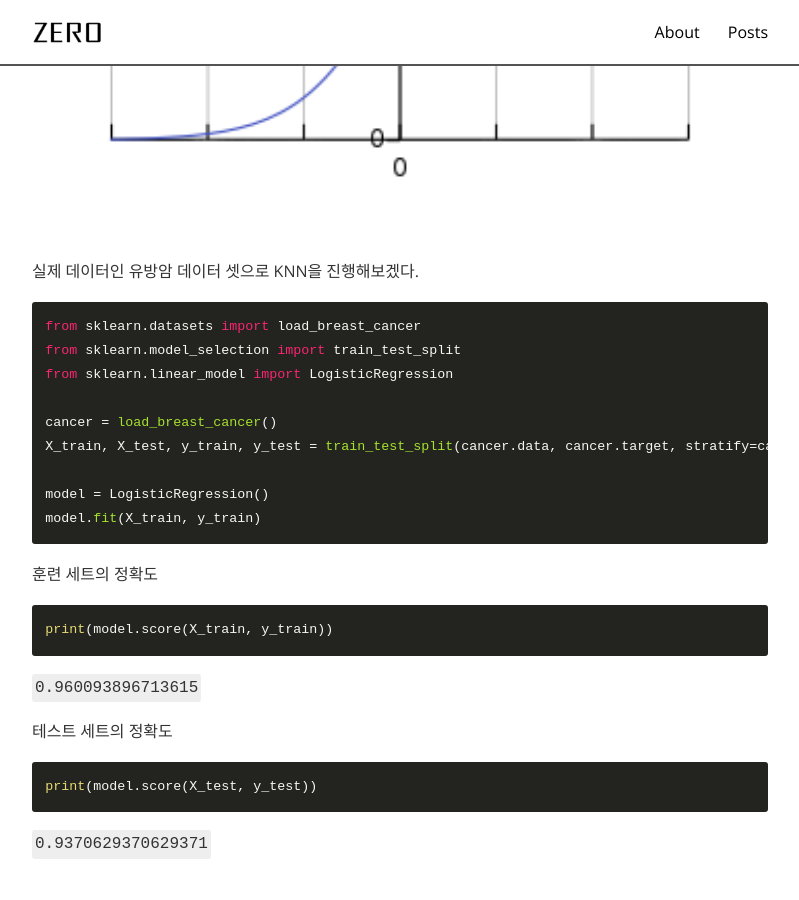
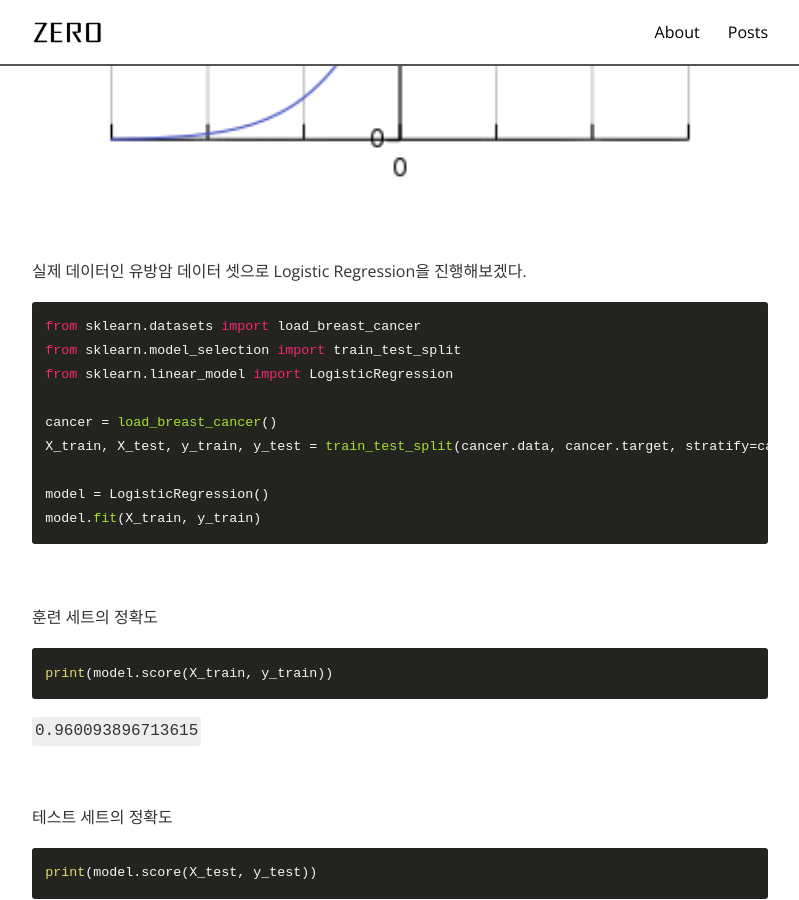
Before and after one commit to zeroaan/zeroaan.github.io, a Jekyll site: the page built from _posts/2020-06-02-[ML] Logistic Regression(로지스틱 회귀분석).md, in a window 1280 px wide and 900 px high, scrolled down 2920 px. Shown: the whole window, without its empty margins (240-1039 px from the left). Built offline with Jekyll 4.4.1, drawn with Linux system fonts in a browser that asks for light colours; nearby versions of some CDN libraries; formulas are drawn with MathJax 3; comment, search, counter and statistics services are not loaded.

Commit message:
Update: 2020-06-02-[ML] Logistic Regression(로지스틱 회귀분석)

````diff
--- a/_posts/2020-06-02-[ML] Logistic Regression(로지스틱 회귀분석).md
+++ b/_posts/2020-06-02-[ML] Logistic Regression(로지스틱 회귀분석).md
@@ -79,7 +79,7 @@ Logistic Regression 에서는 y의 값이 확률이기 때문에 0과 1 사이
 
 <br>
 
-실제 데이터인 유방암 데이터 셋으로 KNN을 진행해보겠다.
+실제 데이터인 유방암 데이터 셋으로 Logistic Regression을 진행해보겠다.
 
 ```python
 from sklearn.datasets import load_breast_cancer
@@ -93,12 +93,16 @@ model = LogisticRegression()
 model.fit(X_train, y_train)
 ```
 
+<br>
+
 훈련 세트의 정확도
 ```python
 print(model.score(X_train, y_train))
 ```
 `0.960093896713615`
 
+<br>
+
 테스트 세트의 정확도
 ```python
 print(model.score(X_test, y_test))
````
